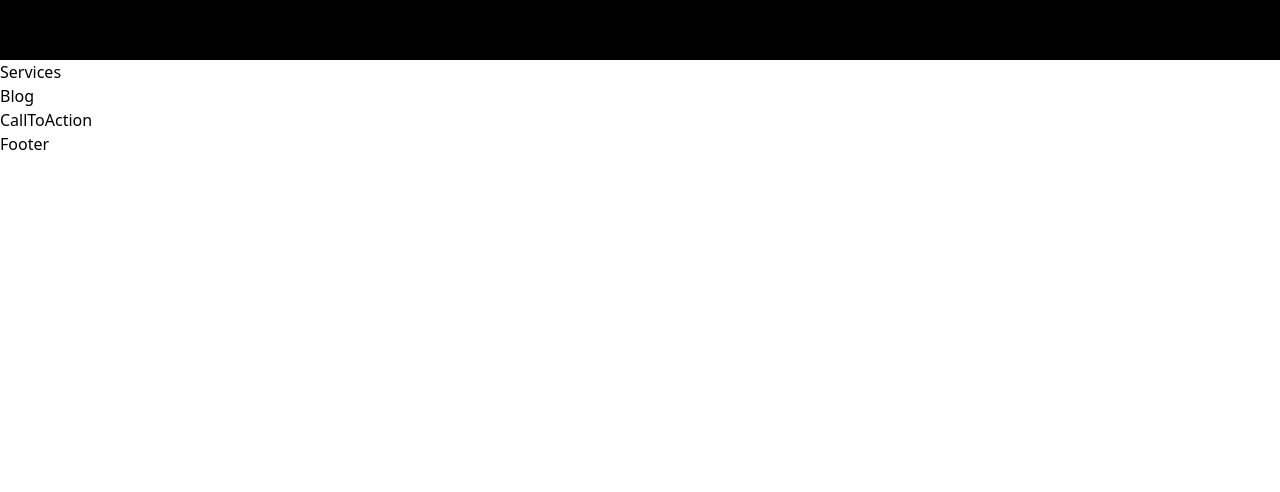
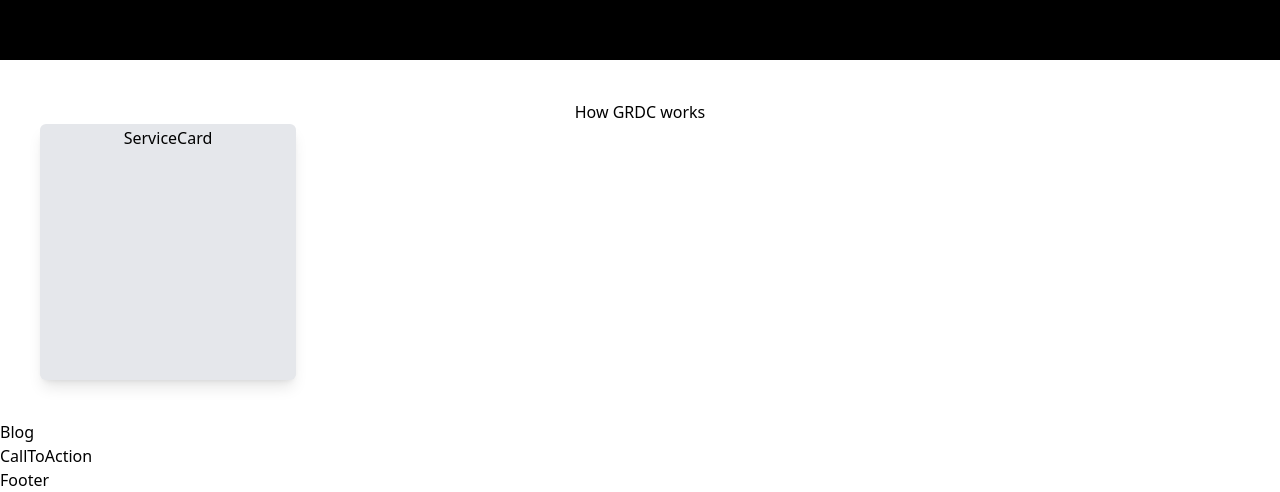
Before and after one commit to Mogakamo/GRDC-landing, a Next.js app: page / in a window 1280 px wide. Shown: the part 804-1296 px from the top of the page. Before the commit the page ends 960 px from the top, so only its background shows below. Built offline with nearby package versions, Linux system fonts and the light colour scheme.

Commit message:
Created the service card

```diff
--- /dev/null
+++ b/components/Reusables/ServiceCard.tsx
@@ -0,0 +1,10 @@
+import React from 'react'
+
+const ServiceCard = () => {
+  return (
+    <div className='h-64 w-64 border-2 border-transparent shadow-lg
+                bg-gray-200 rounded-md'>ServiceCard</div>
+  )
+}
+
+export default ServiceCard
--- /dev/null
+++ b/components/Reusables/index.js
@@ -0,0 +1 @@
+export { default as ServicCard } from "./ServiceCard";
--- a/components/Services.jsx
+++ b/components/Services.jsx
@@ -1,8 +1,12 @@
 import React from 'react'
+import ServiceCard from './Reusables/ServiceCard'
 
 const Services = () => {
   return (
-    <div>Services</div>
+    <div className='text-center p-10'>
+      <h1>How GRDC works</h1>
+      <ServiceCard />
+    </div>
   )
 }
 
```
